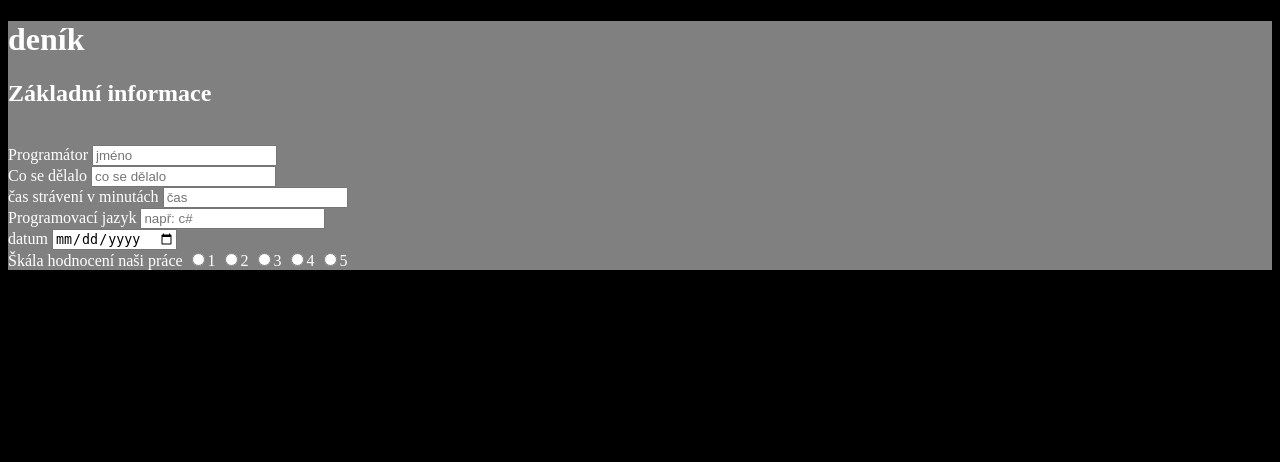
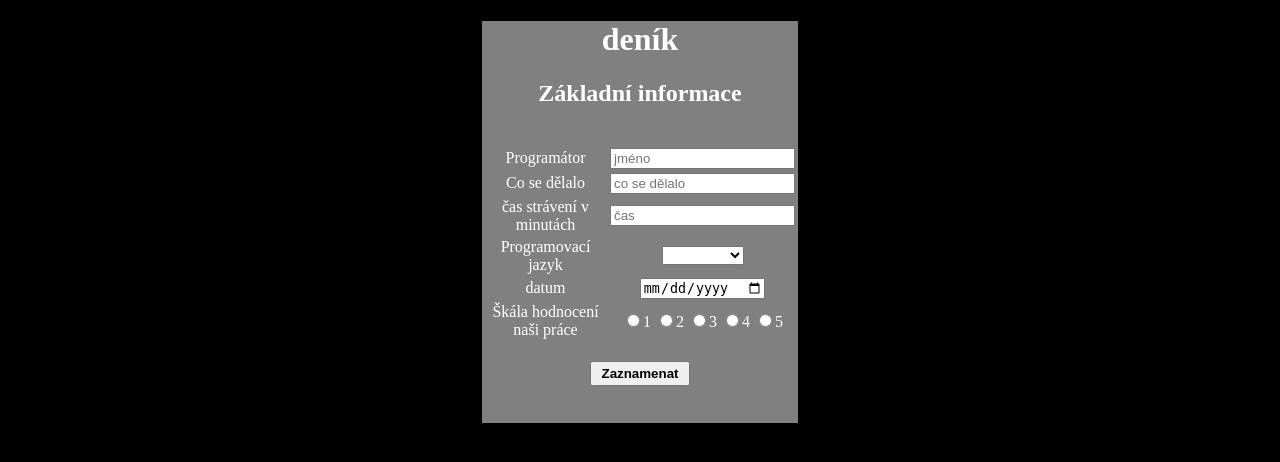
Before and after one commit to Tygrnasrome/bet, a Flask app: page / in a window 1280 px wide. Shown: the top 462 px of the page. Run offline with Flask 2, Linux system fonts and the light colour scheme; parts of the project's set-up code (start-up, migrations or seed data) failed here and were passed over.

Commit message:
Nemongolská verze

```diff
--- a/app/templates/base.html
+++ b/app/templates/base.html
@@ -4,7 +4,6 @@
     <meta charset="UTF-8">
     <meta http-equiv="X-UA-Compatible" content="IE=edge">
     <meta name="viewport" content="width=device-width, initial-scale=1.0">
-    <link rel="stylesheet" href="styly.css">
     {% block head %}
 
     {% endblock %}
--- a/app/templates/index.html
+++ b/app/templates/index.html
@@ -1,7 +1,7 @@
 {% extends 'base.html' %}
 
 {% block head %}
-
+<link rel="stylesheet" href="styly.css">
 {% endblock %}
 
 {% block body %}
@@ -14,40 +14,73 @@
         <b> Základní informace</b>
     </h2>
     <br>
-    <label>
+<table>
+        <tr>
+        <td>
         Programátor
-    </label>
+    </td>
+    <td>
     <input type="text" placeholder="jméno">
-    <br>
-            <label>
+    </tr>
+    <tr>
+</td>
+    <td>
                 Co se dělalo
-            </label>
+            </td>
+                <td>
             <input type="text" placeholder="co se dělalo">
-            <br>
-            <label>
+        </td>
+        </tr>
+        <tr>
+            <td>
                 čas strávení v minutách
-            </label>
+            </td>
+                <td>
             <input type="text" placeholder="čas">
-            <br>
-            <label>
+        </td>
+        </tr>
+        </tr>
+            <td>
                 Programovací jazyk
-            </label>
-            <input type="Text" placeholder="např: c#">
-            <br>
-            <label>
+            </td>
+         <td>
+            <select name="vyber">
+                <option value="vyber"></option>
+                <option value="vyber">Javascript</option>
+                <option value="vyber">Python</option>
+                <option value="vyber">Java</option>
+                <option value="vyber">C#</option>
+                <option value="vyber">C/C++</option>
+            </select>
+        </td>
+        </tr>
+        <tr>
+        <td>
                 datum
-            </label>
+        </td>
+        <td>
             <input type="date" placeholder="datum">
-            <br>
-            <label>
+             </td>
+            </tr>
+            <tr>
+            <td>
                 Škála hodnocení naši práce
-            </label>
+            </td>
+            <td>
             <input type="radio" Name = "Hodnocení" value="1">1
             <input type="radio" Name = "Hodnocení" value="2">2
             <input type="radio" Name = "Hodnocení" value="3">3
             <input type="radio" Name = "Hodnocení" value="4">4
             <input type="radio" Name = "Hodnocení" value="5">5
-            <br>
+            </td>
+        </tr>
+    </table>
+            <h3>
+            <button>
+                <b>Zaznamenat</b>
+            </button>
+        </h3>
+        <br>
         </div>
 </form>
 {% endblock %}
--- a/app/templates/styly.css
+++ b/app/templates/styly.css
@@ -6,7 +6,17 @@ body
 div
 {
     background-color: grey;
-    width: auto;
-    height: auto;
-    border: 0px solid;
+    text-align: center;
+    font-size: 16;
+    width: 25%;
+    margin: 0 auto;
+
 }
+table
+{
+    margin: auto; align-self: center;
+}
+button
+{
+    width: 100px; height: 25px; color: black;
+}
```
Also changed, not shown: app/templates/zaznamy.html (added, +7 -0 lines).
